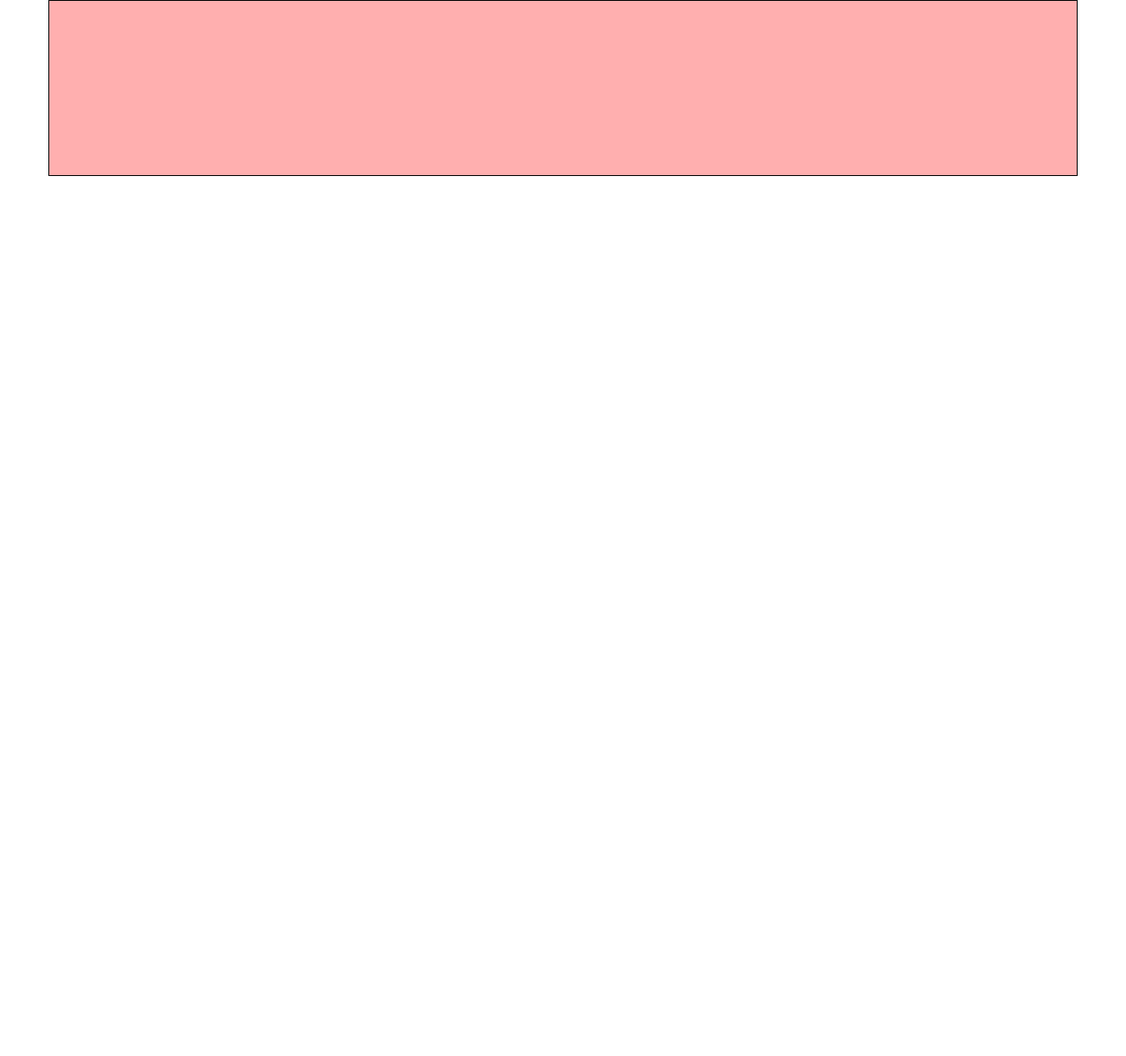
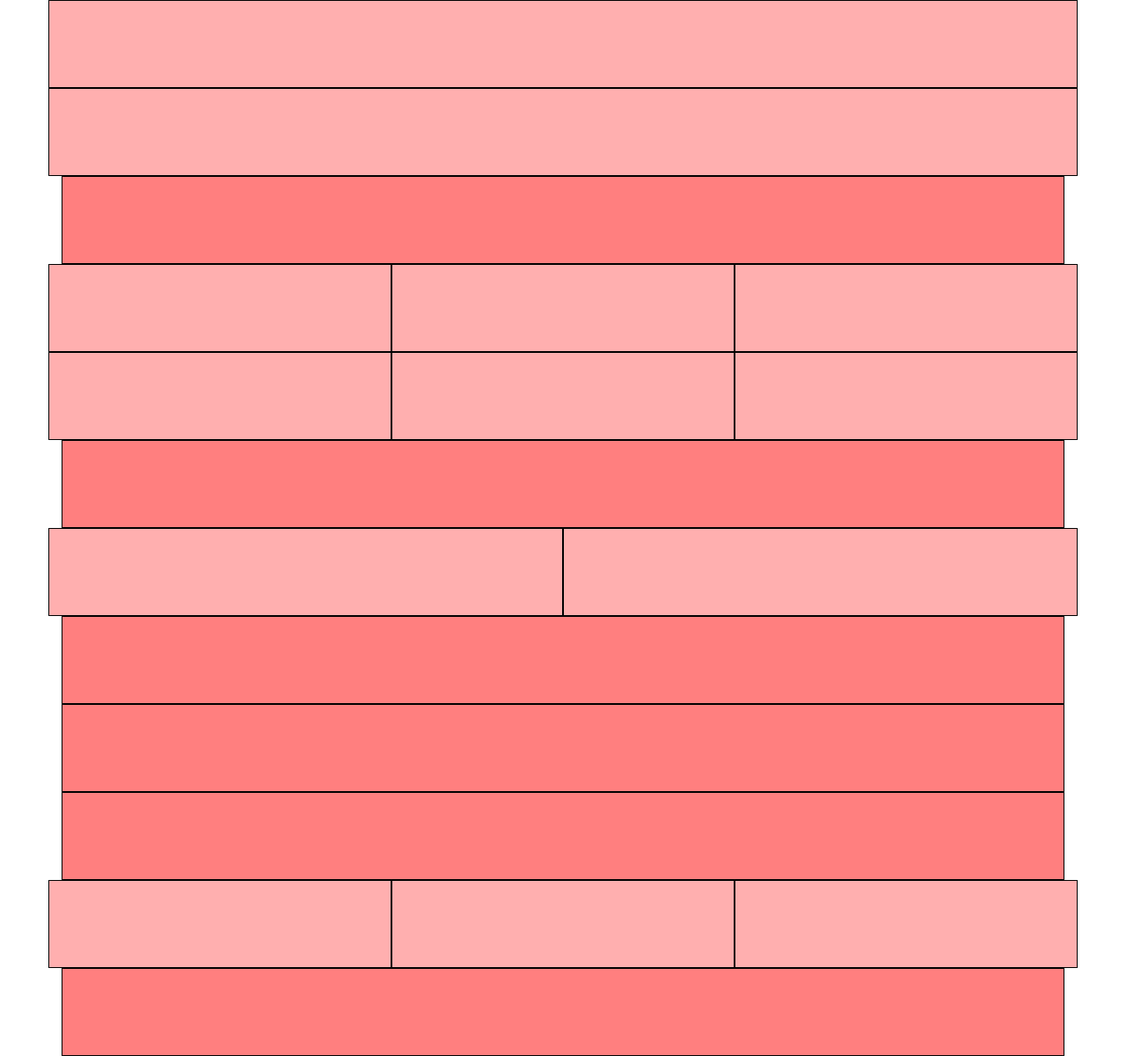
Before and after one commit to gitmichele/html-css-bootstrap-freelancer, a plain HTML site: page index.html in a window 1280 px wide. Shown: the whole page at 88% size. Before the commit the page ends 800 px from the top, so only its background shows below. Drawn offline with nearby package versions, Linux system fonts and the light colour scheme.

Commit message:
first macrostructure

```diff
--- a/css/style.css
+++ b/css/style.css
@@ -1,35 +1,28 @@
 /* REGOLE GENERALI */
-
-/* media query per il contenitore degli elementi della pagina */
-.ms_container{
-    margin: auto;
-}
-
-@media all and (max-width: 767px) {
-    .ms_container{
-        max-width: 540px;
-    }
-}
-@media all and (min-width: 768px) and (max-width: 991px) {
-    .ms_container{
-        max-width: 720px;
-    }
-}
-@media all and (min-width: 992px) and (max-width: 1199px) {
-    .ms_container{
-        max-width: 960px;
-    }
-}
-@media all and (min-width: 1200px) {
-    .ms_container{
-        max-width: 1140px;
-    }
-}
-
 
 /* DEBUG:  */
 [class*="col-"]{
-    height: 200px;
+    height: 100px;
     background-color: #FF000050;
     border: 1px solid black;
 }
+.section-title{
+    height: 100px;
+    background-color: #FF000080;
+    border: 1px solid black;
+}
+#download_button{
+    height: 100px;
+    background-color: #FF000080;
+    border: 1px solid black;
+}
+form{
+    height: 100px;
+    background-color: #FF000080;
+    border: 1px solid black;
+}
+#footer-copyright{
+    height: 100px;
+    background-color: #FF000080;
+    border: 1px solid black;
+}
--- a/index.html
+++ b/index.html
@@ -9,12 +9,9 @@
     </head>
     <body>
 
-        <!-- bs container a larghezza viewport -->
-        <div class="container-fluid">
-
         <!-- HEADER -->
         <header>
-                <div class="ms_container">
+            <div class="container">
                 <div class="row">
                     <div class="col-xs-12">
 
@@ -26,7 +23,13 @@
 
         <!-- JUMBOTRON -->
         <section id="jumbotron">
+            <div class="container">
+                <div class="row">
+                    <div class="col-xs-12">
 
+                    </div>
+                </div>
+            </div>
         </section>
 
 
@@ -34,33 +37,113 @@
         <main>
             <!-- SEZIONE "PORTFOGLIO" -->
             <section id="portfoglio">
+                <div class="container">
+                    <div class="section-title">
+
+                    </div>
+
+                    <div class="row">
+                        <div class="col-xs-12 col-md-6 col-lg-4">
+                            <figure>
+
+                            </figure>
+                        </div>
+
+                        <div class="col-xs-12 col-md-6 col-lg-4">
+                            <figure>
+
+                            </figure>
+                        </div>
+
+                        <div class="col-xs-12 col-md-6 col-lg-4">
+                            <figure>
+
+                            </figure>
+                        </div>
+
+                        <div class="col-xs-12 col-md-6 col-lg-4">
+                            <figure>
+
+                            </figure>
+                        </div>
+
+                        <div class="col-xs-12 col-md-6 col-lg-4">
+                            <figure>
+
+                            </figure>
+                        </div>
+
+                        <div class="col-xs-12 col-md-6 col-lg-4">
+                            <figure>
+
+                            </figure>
+                        </div>
+                    </div>
+                </div>
 
             </section>
 
             <!-- SEZIONE "ABOUT" -->
             <section id="about">
+                <div class="container">
+                    <div class="section-title">
+
+                    </div>
+
+                    <div class="row">
+                        <div class="col-xs-12 col-md-6">
+
+                        </div>
+                        <div class="col-xs-12 col-md-6">
+
+                        </div>
+                    </div>
+
+                    <div id="download_button">
+
+                    </div>
+                </div>
 
             </section>
 
             <!-- SEZIONE "CONTATTI" -->
             <section id="contacts">
+                <div class="container">
+                    <div class="section-title">
 
+                    </div>
+
+                    <form class="" action="index.html" method="post">
+
+                    </form>
+                </div>
             </section>
         </main>
 
 
         <!-- FOOTER -->
         <footer>
+            <div class="container">
                 <section id="footer-links">
+                    <div class="row">
+                        <div class="col-xs-12 col-md-4">
 
+                        </div>
+
+                        <div class="col-xs-12 col-md-4">
+
+                        </div>
+                        <div class="col-xs-12 col-md-4">
+
+                        </div>
+                    </div>
                 </section>
 
                 <section id="footer-copyright">
 
                 </section>
+            </div>
         </footer>
-
-        </div>
 
     </body>
 </html>
```
Lines whose indentation alone changed are shown as unchanged.
